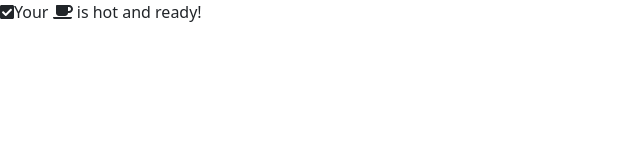
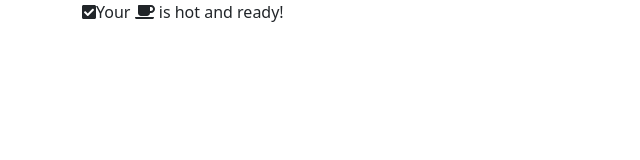
Before and after one commit to swaggerloaf/basic-react-seedling, a React app: page public/index.html in a window 1280 px wide. Shown: the whole page, without its empty margins (0-640 px from the left). Built offline with nearby package versions, Linux system fonts and the light colour scheme.

```diff
--- a/public/index.html
+++ b/public/index.html
@@ -1,6 +1,6 @@
 <!DOCTYPE html>
 <html lang="en">
   <body>
-    <div id="root"></div>
+    <div class="container" id="root"></div>
   </body>
 </html>
```
Also changed, not shown: package.json (+9 -7 lines), 1 other file.
